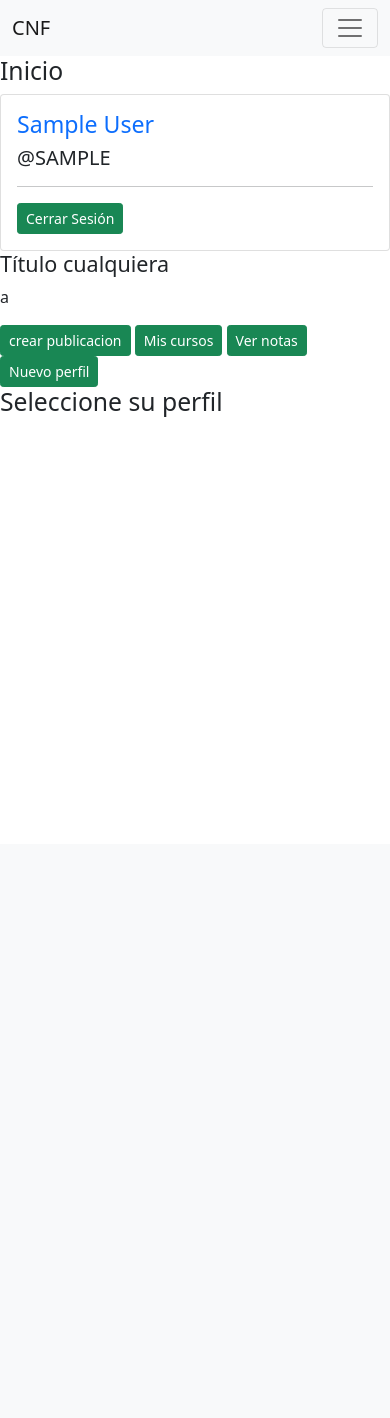
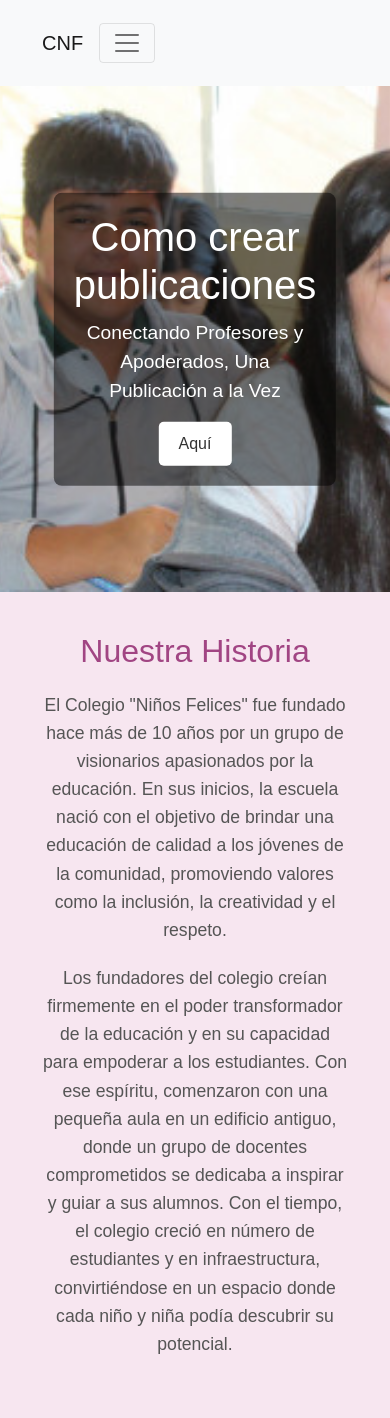
Before and after one commit to VadasmeC/Portafolio-De-TItulos, a Django app: page / in a window 390 px wide. Before the commit the page ends 417 px from the top, so only its background shows below. Run offline with Django 4.2, Linux system fonts and the light colour scheme; the visitor is signed in with stand-in values (Sample User, id 1).

Commit message:
un poco de diseño

```diff
--- /dev/null
+++ b/Fase 2/projecto/core/static/core/css/estilo.css
@@ -0,0 +1,172 @@
+* {
+    margin: 0;
+    padding: 0;
+    box-sizing: border-box;
+}
+
+body {
+    font-family: Arial, sans-serif;
+    color: #333;
+
+}
+
+.header-container {
+    display: flex;
+    align-items: center;
+    justify-content: space-between;
+    padding: 15px 30px;
+    background-color: #f8f9fa;
+}
+
+.header-container2 {
+    display: flex;
+    align-items: center;
+    justify-content: space-between;
+    padding: 15px 30px;
+    background-color: #f8f9fa;
+}
+
+.logo {
+    height: 50px;
+}
+
+nav ul {
+    list-style: none;
+    display: flex;
+    gap: 15px;
+}
+
+nav ul li a {
+    text-decoration: none;
+    color: #333;
+    font-weight: bold;
+    transition: color 0.3s;
+}
+
+nav ul li a:hover {
+    color: #007bff;
+}
+
+.hero {
+    position: relative;
+    text-align: center;
+    color: white;
+}
+
+.hero-image {
+    width: 100%;
+    height: 60vh;
+    object-fit: cover;
+}
+
+.hero-text {
+    position: absolute;
+    top: 50%;
+    left: 50%;
+    transform: translate(-50%, -50%);
+    text-align: center;
+    background-color: rgba(0, 0, 0, 0.5);
+    padding: 20px;
+    border-radius: 8px;
+}
+
+.hero h1 {
+    font-size: 2.5em;
+    margin-bottom: 10px;
+}
+
+.hero p {
+    font-size: 1.2em;
+}
+
+.hero-button {
+    background-color: #ffffff;
+    color: #333;
+    border: none;
+    padding: 10px 20px;
+    font-size: 1em;
+    border-radius: 5px;
+    cursor: pointer;
+    transition: background-color 0.3s, color 0.3s;
+}
+
+.hero-button:hover {
+    background-color: #007bff;
+    color: #ffffff;
+}
+
+.about {
+    background-color: #f7e6f0;
+    padding: 40px;
+    text-align: center;
+}
+
+.about h2 {
+    font-size: 2em;
+    margin-bottom: 20px;
+    color: #a14583;
+}
+
+.about p {
+    font-size: 1.1em;
+    line-height: 1.6;
+    margin-bottom: 20px;
+    color: #555;
+}
+
+
+
+
+
+.perfil-container {
+    display: flex;
+    flex-wrap: wrap;
+    gap: 20px;
+    padding: 20px;
+    background-color: #f8ebeb;
+    border: 1px dashed #e3c2c2;
+}
+
+.perfil-card, .perfil-descripcion, .perfil-publicaciones {
+    background-color: white;
+    padding: 20px;
+    border: 1px dashed #e3c2c2;
+    border-radius: 8px;
+    flex-basis: 100%;
+}
+
+.perfil-card {
+    max-width: 300px;
+    text-align: center;
+}
+
+.perfil-foto img {
+    width: 80px;
+    height: 80px;
+    border-radius: 50%;
+    margin-bottom: 15px;
+}
+
+.editar-btn {
+    background-color: #ddd;
+    border: none;
+    padding: 5px 15px;
+    border-radius: 5px;
+    margin: 10px 0;
+    cursor: pointer;
+}
+
+.contacto-info p {
+    margin: 5px 0;
+    color: #333;
+}
+
+.perfil-descripcion h3 {
+    margin-bottom: 10px;
+    font-weight: normal;
+}
+
+.perfil-publicaciones {
+    text-align: center;
+    font-weight: bold;
+}
--- a/Fase 2/projecto/core/templates/core/base.html
+++ b/Fase 2/projecto/core/templates/core/base.html
@@ -1,9 +1,12 @@
 <!DOCTYPE html>
 <html lang="es">
+{% load static %}
+
 <head>
     <meta charset="UTF-8">
     <meta name="viewport" content="width=device-width, initial-scale=1.0">
     <link href="https://cdn.jsdelivr.net/npm/bootstrap@5.0.2/dist/css/bootstrap.min.css" rel="stylesheet">
+    <link rel="stylesheet" href="{% static 'core/css/estilo.css' %}">
     <title>Colegio Niños Felices</title>
 </head>
 <body>
@@ -30,6 +33,9 @@
                     <a class="nav-link" href="{% url 'crear publicacion' %}">Crear publicacion</a>
                   </li>
                   <li class="nav-item">
+                    <a class="nav-link" href="{% url 'perfil' %}">@{{ user.username | upper }}</a>
+                  </li>
+                  <li class="nav-item">
                     <a class="nav-link" href="{% url 'exit' %}">Salir</a>
                   </li>
 
@@ -45,16 +51,7 @@
             </div>
           </div>
         </nav>
-
-
-        <h2>Inicio</h2>
-
-
+    </div>
     {% block content %}{% endblock %}
-
-    </div>
-
-
-
 </body>
 </html>
--- a/Fase 2/projecto/core/templates/core/home.html
+++ b/Fase 2/projecto/core/templates/core/home.html
@@ -1,79 +1,27 @@
 {% extends 'core/base.html' %}
-
+{% load static %}
 {% block content %}
 
-{% if request.user.is_authenticated %}
-<div class="row">
-    <div class="col-md-4">
-        <div class="card">
-            <div class="card-body">
-                <h3 class="card-title text-primary">{{ user.first_name }} {{ user.last_name }}</h3>
-                <h5 class="card-title">@{{ user.username | upper }}</h5>
-                <small><i class="bi bi-geo-alt"></i> {{ user.personas.PERS_RUT}}</small>
-                <p class="card-text mt-3">{{ user.personas.PERS_TELEFONO }}</p>
+<section class="hero">
+  <img src="{% static 'core/img/img_home.jpg' %}" alt="Imagen de estudiantes en clase" class="hero-image">
+  <div class="hero-text">
+      <h1>Como crear publicaciones</h1>
+      <p>Conectando Profesores y Apoderados, Una Publicación a la Vez</p>
+      <button class="hero-button">Aquí</button>
+  </div>
+</section>
 
-
-                <hr>
-                <a href="{% url 'exit' %}" class="btn btn-sm btn-success">Cerrar Sesión</a>
-            </div>
-        </div>
-    </div>
-    <div class="col-md-8">
-        <h4>Título cualquiera</h4>
-        <p>a</p>
-        <a href="{% url 'crear publicacion' %}" class="btn btn-sm btn-success">crear publicacion</a>
-        <a href="{% url 'index_profesor' %}" class="btn btn-sm btn-success">Mis cursos</a>
-        <a href="{% url 'lista_notas' %}" class="btn btn-sm btn-success">Ver notas</a>
-        <a href="{% url 'test' %}" class="btn btn-sm btn-success">Nuevo perfil</a>
-
-
-        <div class="dropdown">
-            <h2>Seleccione su perfil</h2>
-
-            <ul>
-              {% for perfil_id, perfil_nombre, curso_nombre in perfiles_con_curso %}
-                <li>
-                  <a href="#" class="seleccionar-perfil" data-perfil-id="{{ perfil_id }}" data-curso-id="{{ curso_nombre }}">
-                    {{ perfil_nombre }} - Curso: {{ curso_nombre }}
-                  </a>
-                </li>
-              {% endfor %}
-            </ul>
-    </div>
-</div>
-{% else %}
-    <h4>Título cualquiera</h4>
-    <p>b</p>
-{% endif %}
-<script src="https://cdn.jsdelivr.net/npm/bootstrap@5.1.3/dist/js/bootstrap.bundle.min.js"></script>
-<script>
-    document.querySelectorAll('.seleccionar-perfil').forEach(function(item) {
-      item.addEventListener('click', function(e) {
-        e.preventDefault();
-
-        // Obtener el perfil y curso seleccionados
-        const perfilId = this.getAttribute('data-perfil-id');
-        const cursoId = this.getAttribute('data-curso-id');
-
-        // Enviar la selección al servidor vía AJAX
-        fetch("{% url 'home' %}", {
-          method: 'POST',
-          headers: {
-            'Content-Type': 'application/json',
-            'X-CSRFToken': '{{ csrf_token }}',
-          },
-          body: JSON.stringify({
-            perfil_id: perfilId,
-            curso_id: cursoId,
-          })
-        }).then(response => response.json()).then(data => {
-          if (data.success) {
-            // Redirigir a la vista de asignaturas o donde desees
-            window.location.href = "{% url 'index_profesor' %}";
-          }
-        });
-      });
-    });
-  </script>
-
+<section class="about">
+  <h2>Nuestra Historia</h2>
+  <p>
+      El Colegio "Niños Felices" fue fundado hace más de 10 años por un grupo de visionarios apasionados por la educación.
+      En sus inicios, la escuela nació con el objetivo de brindar una educación de calidad a los jóvenes de la comunidad,
+      promoviendo valores como la inclusión, la creatividad y el respeto.
+  </p>
+  <p>
+      Los fundadores del colegio creían firmemente en el poder transformador de la educación y en su capacidad para empoderar a los estudiantes.
+      Con ese espíritu, comenzaron con una pequeña aula en un edificio antiguo, donde un grupo de docentes comprometidos se dedicaba a inspirar y guiar a sus alumnos.
+      Con el tiempo, el colegio creció en número de estudiantes y en infraestructura, convirtiéndose en un espacio donde cada niño y niña podía descubrir su potencial.
+  </p>
+</section>
 {% endblock %}
--- a/Fase 2/projecto/core/templates/muro/muro.html
+++ b/Fase 2/projecto/core/templates/muro/muro.html
@@ -1,6 +1,8 @@
 {% extends 'core/base.html' %}
 
 {% block content %}
+<SECTion class="about">
+
     <h2>Muro</h2>
 
     <div class="row">
@@ -24,4 +26,6 @@
             </div>
         {% endfor %}
     </div>
+</SECTion>
+
 {% endblock %}
--- a/Fase 2/projecto/core/templates/registration/registro.html
+++ b/Fase 2/projecto/core/templates/registration/registro.html
@@ -7,7 +7,7 @@
 <h3>REGISTRO DE USUARIO</h3>
 
 <br>
-
+<SECTion class="about">
   <form action="" method="post">
       {% csrf_token %}
 
@@ -21,5 +21,5 @@
         </div>
       </div>
   </form>
-
+</SECTion>
 {% endblock %}
--- a/Fase 2/projecto/core/urls.py
+++ b/Fase 2/projecto/core/urls.py
@@ -1,11 +1,12 @@
 
 from django.urls import path
-from .views import home, test, registro, exit, crear_persona_perfil, crear_publicacion, ver_publicaciones, ver_asignaturas, poner_nota, lista_notas, ver_notas_asignatura, editar_nota, registrar_asistencia, ver_asistencia,editar_asistencia, editar_publicacion
+from .views import home, test, registro, exit, crear_persona_perfil, crear_publicacion, ver_publicaciones, ver_asignaturas, poner_nota, lista_notas, ver_notas_asignatura, editar_nota, registrar_asistencia, ver_asistencia,editar_asistencia, editar_publicacion,perfil
 
 urlpatterns = [
     path('', home, name='home'),
     path('crear_persona_perfil/', crear_persona_perfil, name='test'),
     path('registro/', registro, name='registro'),
+    path('perfil/', perfil, name='perfil'),
     path('logout/', exit, name='exit'),
     path('crear-publicacion/', crear_publicacion, name='crear publicacion'),
     path('muro/', ver_publicaciones, name='muro'),
--- a/Fase 2/projecto/core/views.py
+++ b/Fase 2/projecto/core/views.py
@@ -51,6 +51,38 @@ def home(request):
 @login_required
 def test(request):
     return render(request, 'core/test.html')
+
+
+@login_required
+def perfil(request):
+        # Verificar si el usuario tiene un perfil de Persona
+    if hasattr(request.user, 'personas'):
+        persona = request.user.personas
+        # Obtener todos los perfiles de esa persona
+        perfiles = persona.perfiles.all()
+
+        # Para cada perfil, obtener el nombre del perfil y el curso asociado
+        perfiles_con_curso = [(perfil.PEPE_ID, perfil.PEPE_PERF_ID.PERF_NOMBRE, perfil.PEPE_CURS_ID.CURS_NOMBRE) for perfil in perfiles]
+
+    else:
+        perfiles_con_curso = []
+
+    context = {
+        'perfiles_con_curso': perfiles_con_curso,
+    }
+
+    if request.method == 'POST':
+        data = json.loads(request.body)
+        perfil_id = data.get('perfil_id')
+        curso_id = data.get('curso_id')
+
+        # Guardar la selección en la sesión del usuario
+        request.session['perfil_id'] = perfil_id
+        request.session['curso_id'] = curso_id
+
+        return JsonResponse({'success': True})
+
+    return render(request, 'core/perfil.html', context)
 
 def exit(request):
     logout(request)
@@ -106,7 +138,7 @@ def crear_publicacion(request):
                 return redirect('crear publicacion')
             form.save()
             messages.success(request, 'La publicacion se a subido correctamente.')
-            return redirect('crear publicacion')
+            return redirect('muro')
     else:
         form = PublicacionForm()
 
```
Also changed, not shown: Fase 2/projecto/core/templates/core/perfil.html (added, +78 -0 lines), Fase 2/projecto/core/templates/muro/crear_publicacion.html (+6 -3 lines), Fase 2/projecto/core/templates/registration/login.html (+4 -4 lines), Fase 2/projecto/core/static/core/img/img_home.jpg (added). Lines whose indentation alone changed are shown as unchanged.
